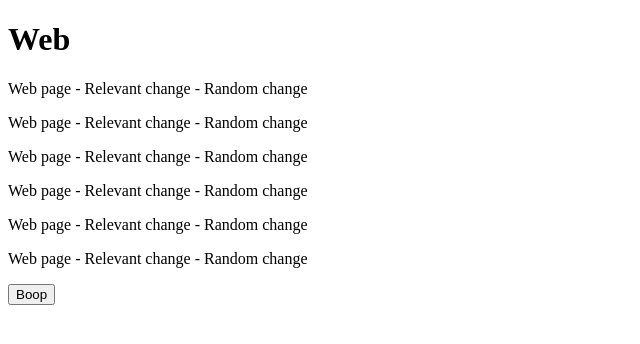
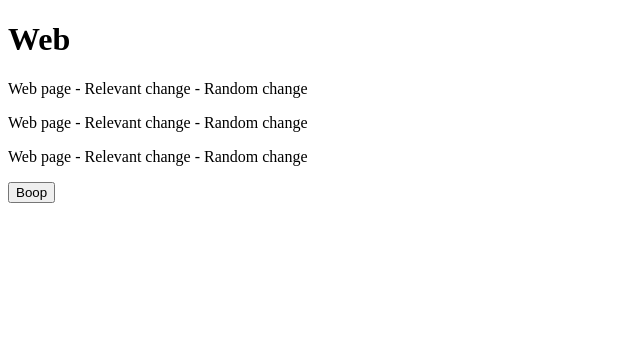
Before and after one commit to saqirmdevx/semantic-test-versioning, a Next.js app in the folder apps/web/: page / in a window 1280 px wide. Shown: the top 344 px of the page, without its empty margins (0-640 px from the left). Built offline with nearby package versions, Linux system fonts and the light colour scheme.

Commit message:
fix: Minor version update

```diff
--- a/apps/web/app/page.tsx
+++ b/apps/web/app/page.tsx
@@ -7,9 +7,6 @@ export default function Page() {
       <p>Web page - Relevant change - Random change</p>
       <p>Web page - Relevant change - Random change</p>
       <p>Web page - Relevant change - Random change</p>
-      <p>Web page - Relevant change - Random change</p>
-      <p>Web page - Relevant change - Random change</p>
-      <p>Web page - Relevant change - Random change</p>
       <Button />
     </>
   );
```
